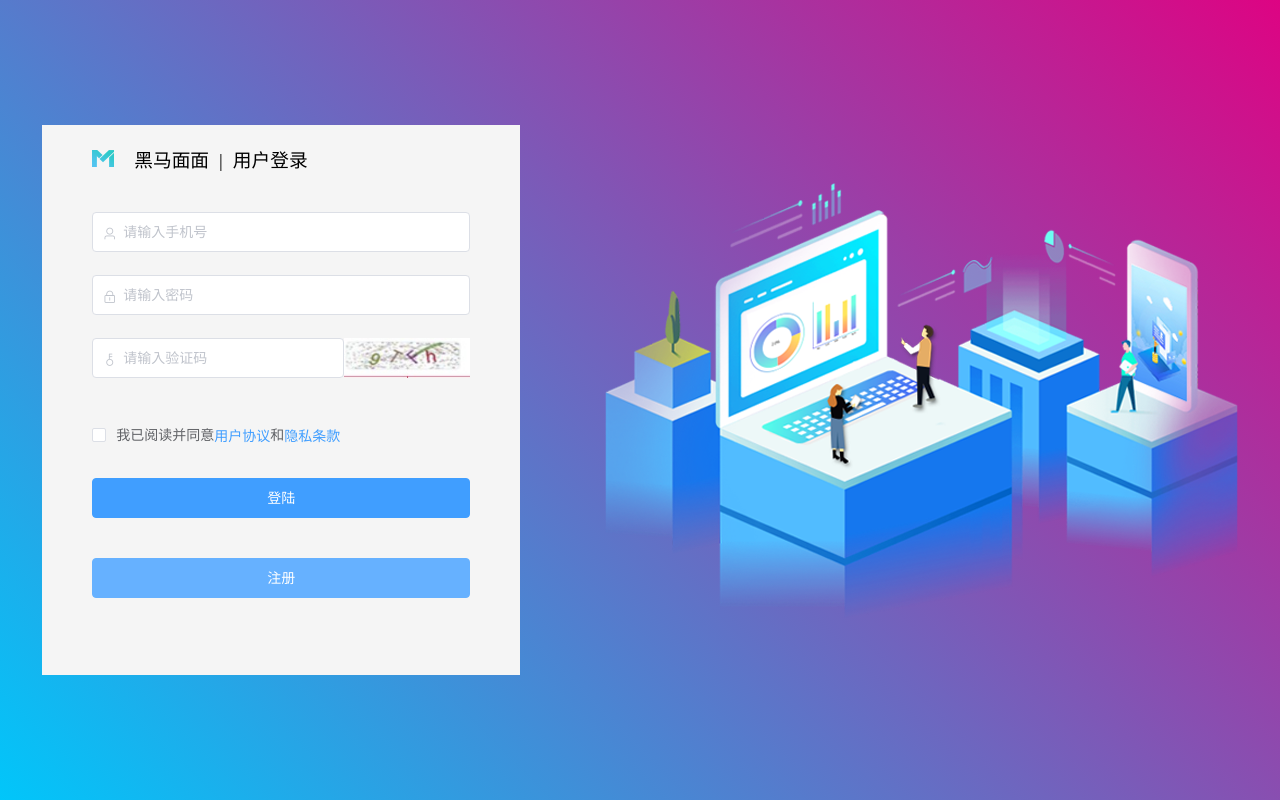
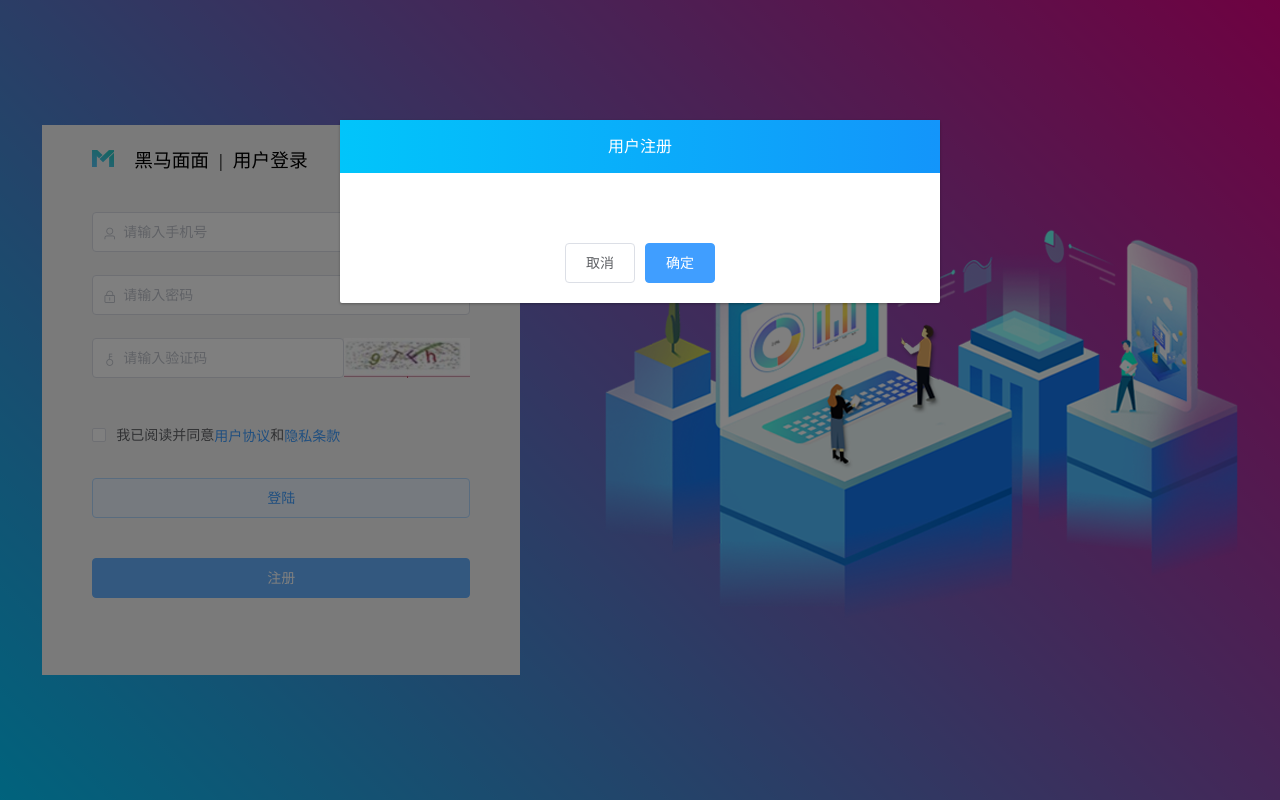
Before and after one commit to hekuan0916/hk-hmmm, a Vue app: page /#/login in a window 1280 px wide. Both pictures are taken after a click on the button "注册". Built offline with nearby package versions, Linux system fonts and the light colour scheme.

Commit message:
完成登录页面表单验证

```diff
--- a/src/views/login/login.vue
+++ b/src/views/login/login.vue
@@ -7,15 +7,15 @@
         <span class="midline">|</span>
         <span>用户登录</span>
       </h3>
-      <el-form :model="form" class="form">
-        <el-form-item>
+      <el-form :model="form" class="form" :rules="rules" ref="form">
+        <el-form-item prop="phone">
           <el-input
             v-model="form.phone"
             placeholder="请输入手机号"
             prefix-icon="el-icon-user"
           ></el-input>
         </el-form-item>
-        <el-form-item>
+        <el-form-item prop="password">
           <el-input
             v-model="form.password"
             placeholder="请输入密码"
@@ -23,7 +23,7 @@
             :show-password="true"
           ></el-input
         ></el-form-item>
-        <el-form-item>
+        <el-form-item prop="code">
           <el-row>
             <el-col :span="16">
               <el-input
@@ -37,7 +37,7 @@
             </el-col>
           </el-row>
         </el-form-item>
-        <el-form-item>
+        <el-form-item prop="isPass">
           <el-checkbox v-model="form.isPass">
             我已阅读并同意<el-link type="primary">用户协议</el-link>和<el-link
               type="primary"
@@ -46,18 +46,28 @@
           >
         </el-form-item>
         <el-form-item>
-          <el-button type="primary" class="btn">登陆</el-button>
+          <el-button type="primary" :plain="true" class="btn" @click="submit"
+            >登陆</el-button
+          >
           <br />
-          <el-button type="primary" class="btn">注册</el-button>
+          <el-button type="primary" class="btn" @click="showRegister"
+            >注册</el-button
+          >
         </el-form-item>
       </el-form>
     </div>
     <img src="@/assets/img/login_right.png" alt />
+    <register ref="register"></register>
   </div>
 </template>
 
 <script>
+import register from "./register";
+
 export default {
+  components: {
+    register,
+  },
   data() {
     return {
       form: {
@@ -66,7 +76,70 @@ export default {
         code: "",
         isPass: "",
       },
+      rules: {
+        phone: [
+          {
+            required: true,
+            message: "请输入11位手机号码",
+            trigger: "change",
+          },
+          {
+            min: 11,
+            max: 11,
+            message: "兄弟锤子哦",
+            trigger: "blur",
+          },
+        ],
+        password: [
+          {
+            required: true,
+            message: "请输入密码",
+            trigger: "change",
+          },
+          {
+            min: 6,
+            max: 12,
+            message: "请输入6-12位密码",
+            trigger: "blur",
+          },
+        ],
+        code: [
+          {
+            required: true,
+            message: "请输入验证码",
+            trigger: "change",
+          },
+          {
+            min: 4,
+            max: 4,
+            message: "憨憨式输入?",
+            trigger: "change",
+          },
+        ],
+        isPass: [
+          {
+            required: true,
+            message: "请勾选",
+            trigger: "change",
+          },
+        ],
+      },
     };
+  },
+  methods: {
+    submit() {
+      this.$refs.form.validate((result) => {
+        if (result) {
+          this.$message.success("牛批");
+        } else {
+          this.$message.error("憨批");
+        }
+      });
+    },
+    showRegister() {
+      // console.log(this.$refs.register);
+      this.$refs.register.isShow = true;
+    },
   },
 };
 </script>
--- /dev/null
+++ b/src/views/login/register.vue
@@ -0,0 +1,42 @@
+<template>
+  <el-dialog
+    :visible="isShow"
+    width="600px"
+    class="register"
+    :show-close="false"
+  >
+    <div class="register-title" slot="title">用户注册</div>
+    <div class="register-footer" slot="footer">
+      <el-button @click="isShow = false">取消</el-button>
+      <el-button type="primary">确定</el-button>
+    </div>
+  </el-dialog>
+</template>
+
+<script>
+export default {
+  data() {
+    return {
+      isShow: false,
+    };
+  },
+};
+</script>
+
+<style lang="less">
+.register {
+  .el-dialog__header {
+    padding: 0;
+  }
+  .register-title {
+    height: 53px;
+    line-height: 53px;
+    text-align: center;
+    color: #fff;
+    background: linear-gradient(to right, #01c5fa, #1395fa);
+  }
+  .register-footer {
+    text-align: center;
+  }
+}
+</style>
```
